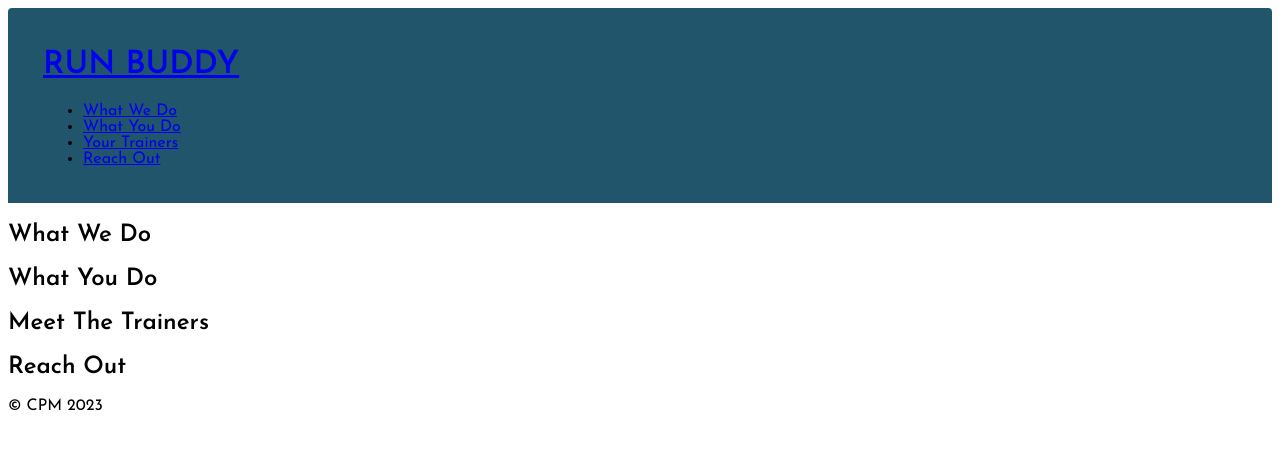
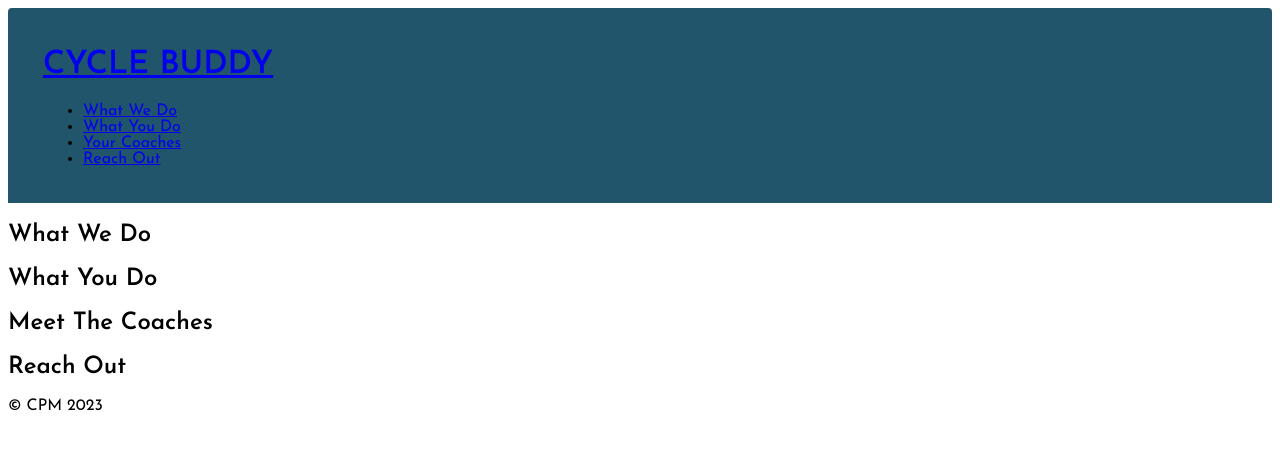
Before and after one commit to cpm-128/cycle-buddy-api, a plain HTML site: page index.html in a window 1280 px wide. Drawn offline with Linux system fonts and the light colour scheme.

Commit message:
renamed to Cycle Buddy to utilize Strava api / congruency

```diff
--- a/index.html
+++ b/index.html
@@ -2,7 +2,7 @@
 <html lang="en">
     <head>
         <meta charset="UTF-8" />
-        <title>Run Buddy</title>
+        <title>CYCLE Buddy</title>
 
         <!-- custom google fonts -->
         <link rel="preconnect" href="https://fonts.googleapis.com">
@@ -17,7 +17,7 @@
         <!-- NAVIGATION -->
         <header>
             <h1>
-                <a href="/">RUN BUDDY</a>
+                <a href="/">CYCLE BUDDY</a>
             </h1>
             <nav>
                 <ul>
@@ -28,7 +28,7 @@
                         <a href="#what-you-do">What You Do</a>
                     </li>
                     <li>
-                        <a href="#your-trainers">Your Trainers</a>
+                        <a href="#your-coaches">Your Coaches</a>
                     </li>
                     <li>
                         <a href="#reach-out">Reach Out</a>
@@ -52,7 +52,7 @@
 
         <!-- MEET THE TRAINERS -->
         <section>
-            <h2>Meet The Trainers</h2>
+            <h2>Meet The Coaches</h2>
         </section>
 
         <!-- REACH OUT -->
```
